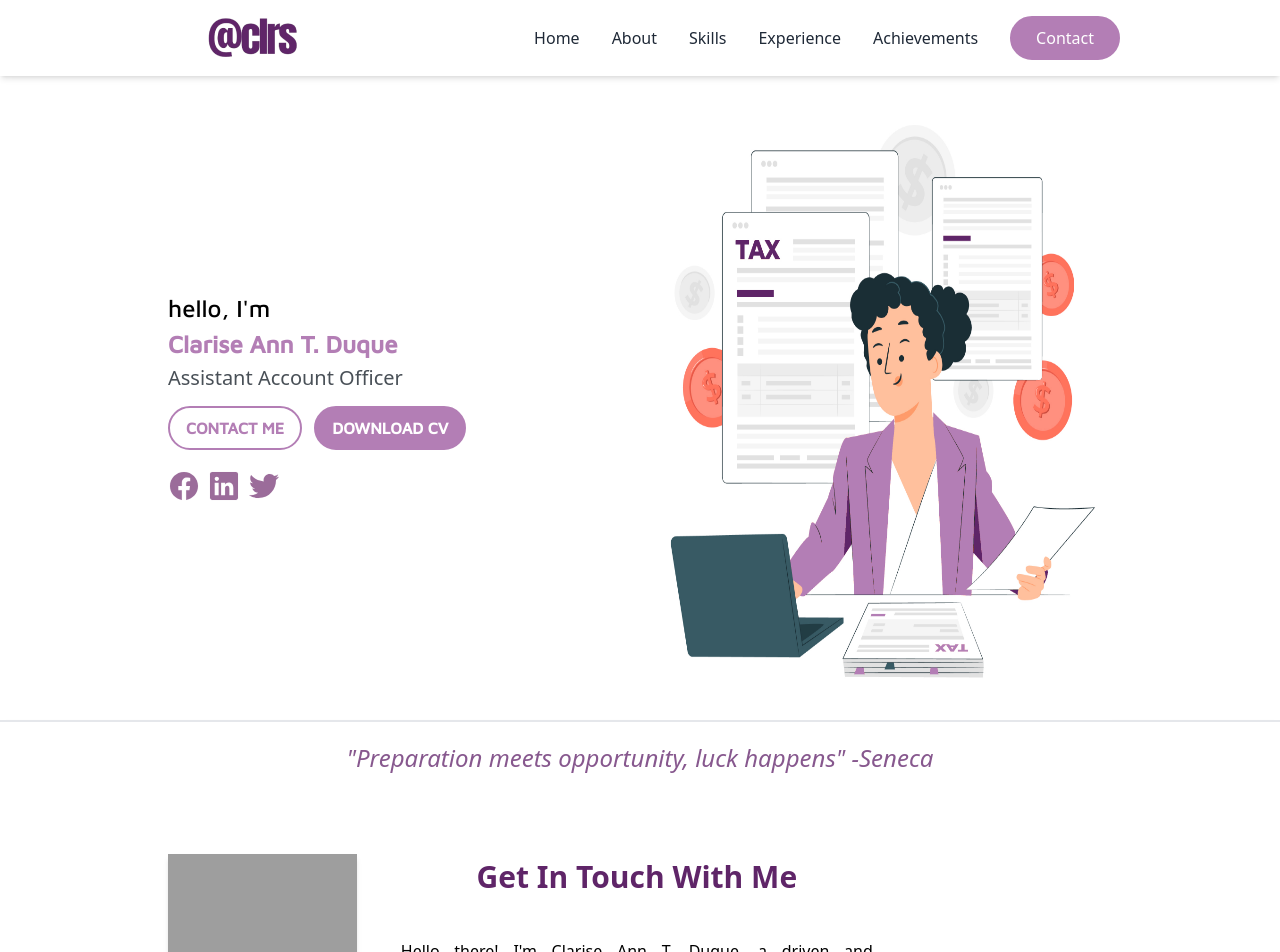
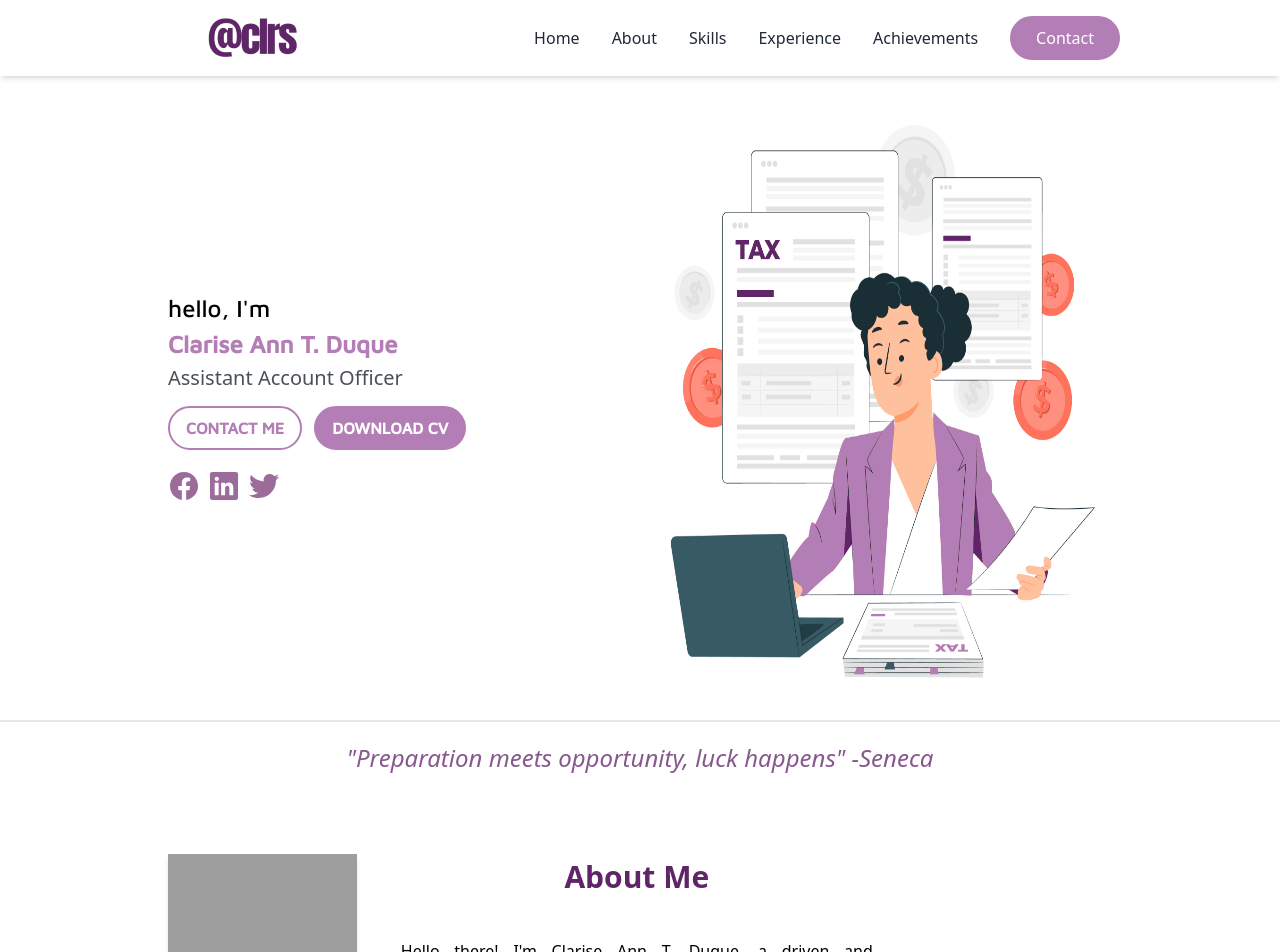
Before and after one commit to patrickeugenesacueza/Clarise-Portfolio, a React (Create React App) app in the folder portfolio/: page / in a window 1280 px wide. Shown: the top 952 px of the page. Built offline with nearby package versions, Linux system fonts and the light colour scheme; grey boxes are pictures that could not be loaded.

Commit message:
Update AboutMeSection.js

```diff
--- a/portfolio/src/components/pages/AboutMeSection.js
+++ b/portfolio/src/components/pages/AboutMeSection.js
@@ -34,7 +34,7 @@ export default function AboutMeSection() {
         <div className="w-1/2 mx-auto md:text-left md:ml-11 mt-4 md:mt-0">
           <div className="text-center mb-10">
             <span className="font-poppins font-bold text-[30px] text-[#5f2568]">
-              Get In Touch With Me
+              About Me
             </span>
           </div>
           <div className="sm: text-justify font-poppins font-[100]">
```
